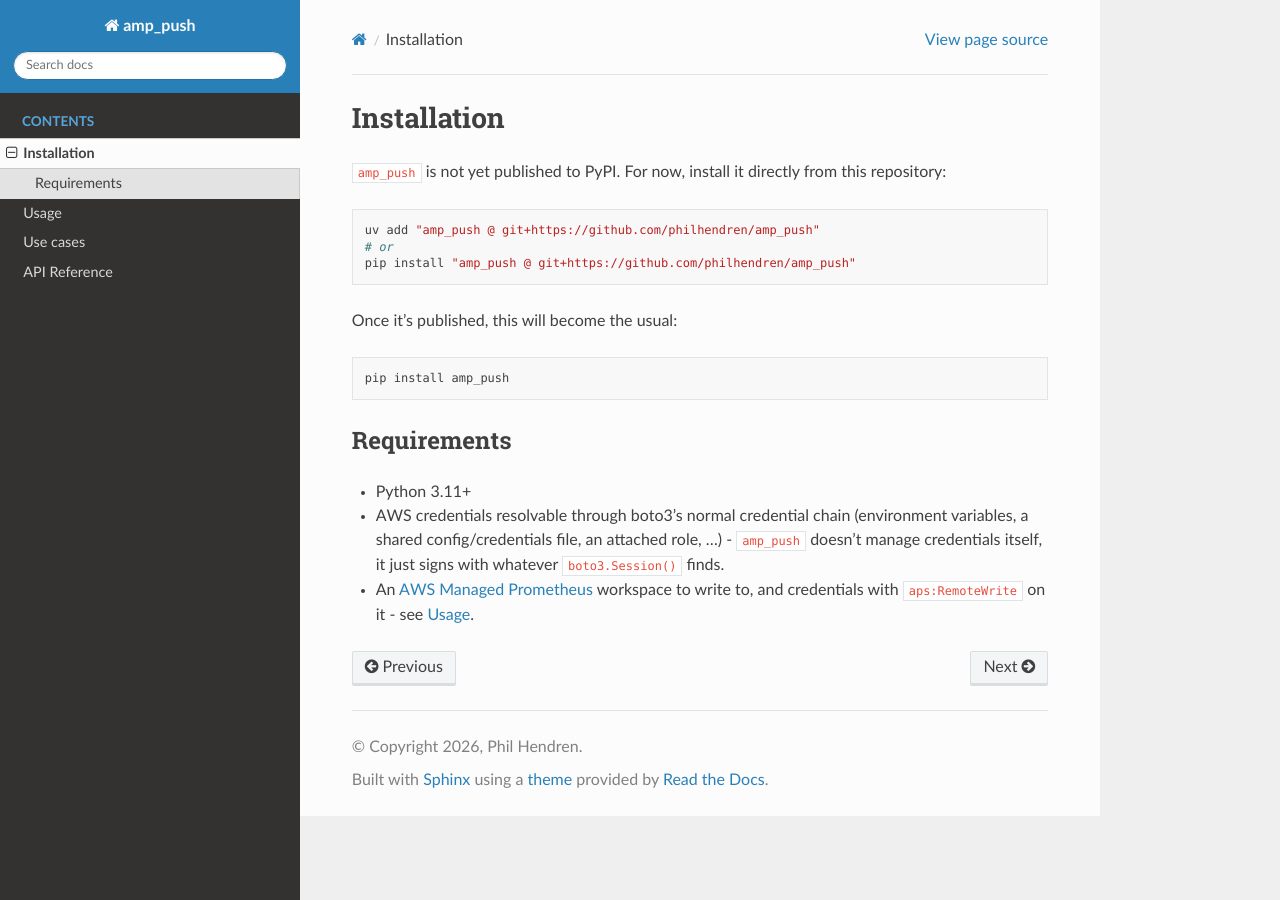
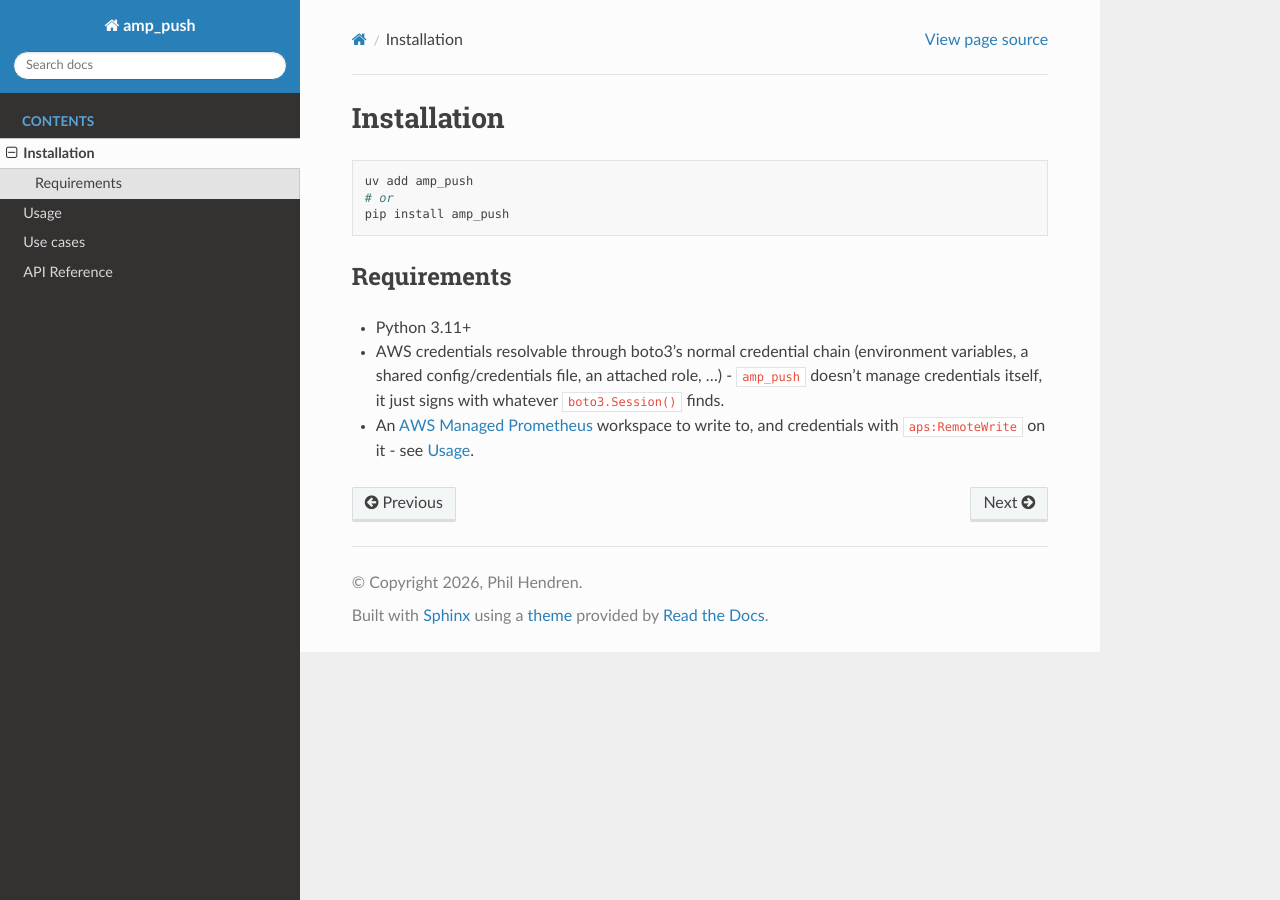
Before and after one commit to philhendren/amp_push, a Sphinx documentation site: the page built from docs/installation.md, in a window 1280 px wide. Built offline with Sphinx 7.4.7 and the Read the Docs theme 3.1.0, drawn with Linux system fonts in a browser that asks for light colours.

Commit message:
Update install instructions now that amp_push is on PyPI
amp_push 0.1.0 published to PyPI (verified live). Replace the "not yet
published, install from git" instructions in README.md and
docs/installation.md with the normal `pip install`/`uv add amp_push`.
Add a PyPI version badge next to the existing Tests badge.

Verified: sphinx-build still clean (zero warnings), pytest still 55 passed.

Co-Authored-By: Claude Sonnet 5 <noreply@anthropic.com>

````diff
--- a/docs/installation.md
+++ b/docs/installation.md
@@ -1,17 +1,8 @@
 # Installation
 
-`amp_push` is not yet published to PyPI. For now, install it directly from
-this repository:
-
 ```bash
-uv add "amp_push @ git+https://github.com/philhendren/amp_push"
+uv add amp_push
 # or
-pip install "amp_push @ git+https://github.com/philhendren/amp_push"
-```
-
-Once it's published, this will become the usual:
-
-```bash
 pip install amp_push
 ```
 
````
Also changed, not shown: README.md (+3 -5 lines).
